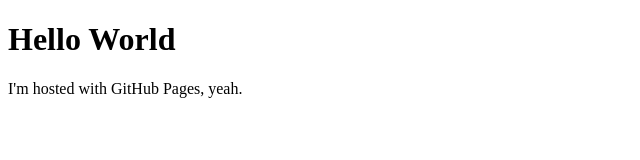
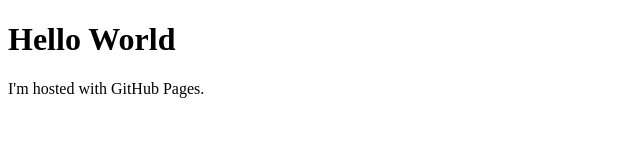
Before and after one commit to freehelloworld/freehelloworld.github.io, a plain HTML site: page index.html in a window 1280 px wide. Shown: the full height of the page, 0-640 px from the left. Drawn offline with Linux system fonts and the light colour scheme.

Commit message:
Initial Commit

```diff
--- a/index.html
+++ b/index.html
@@ -2,6 +2,6 @@
 <html>
 <body>
 <h1>Hello World</h1>
-<p>I'm hosted with GitHub Pages, yeah.</p>
+<p>I'm hosted with GitHub Pages.</p>
 </body>
 </html>
```
